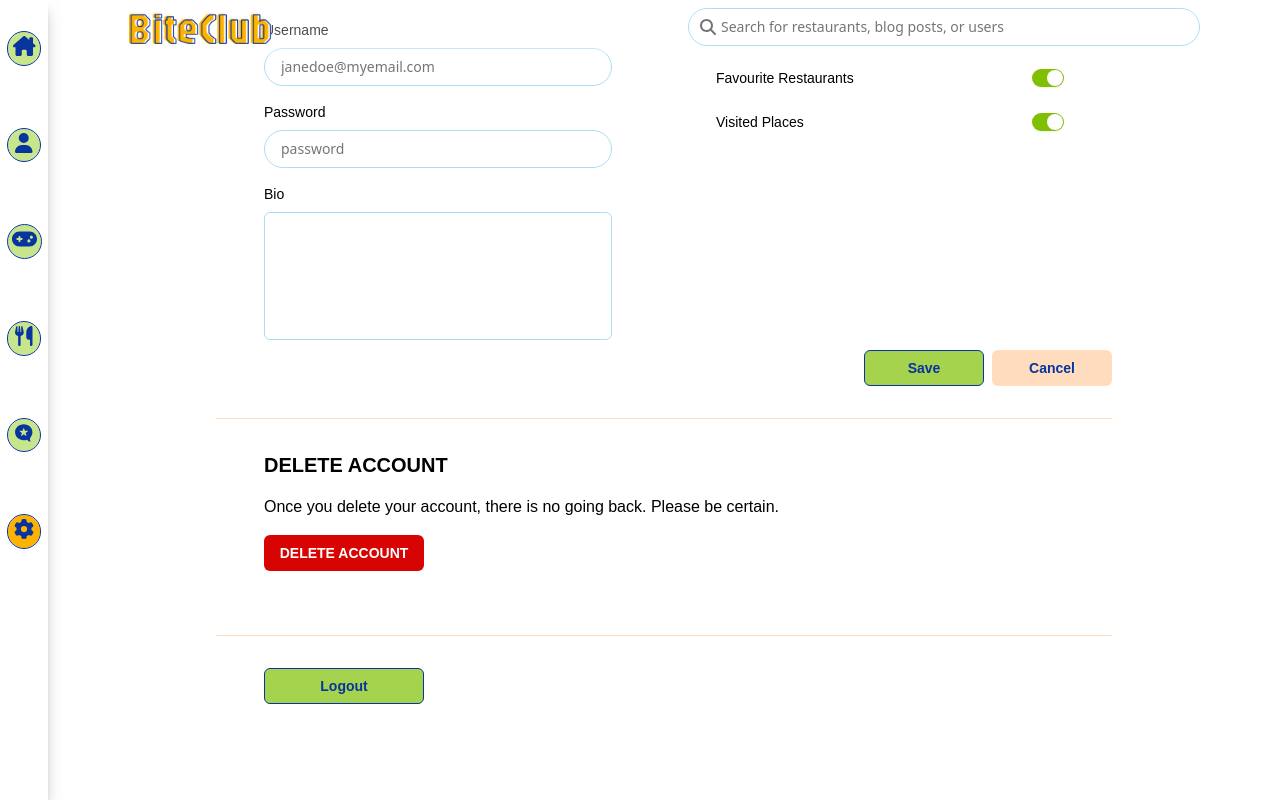
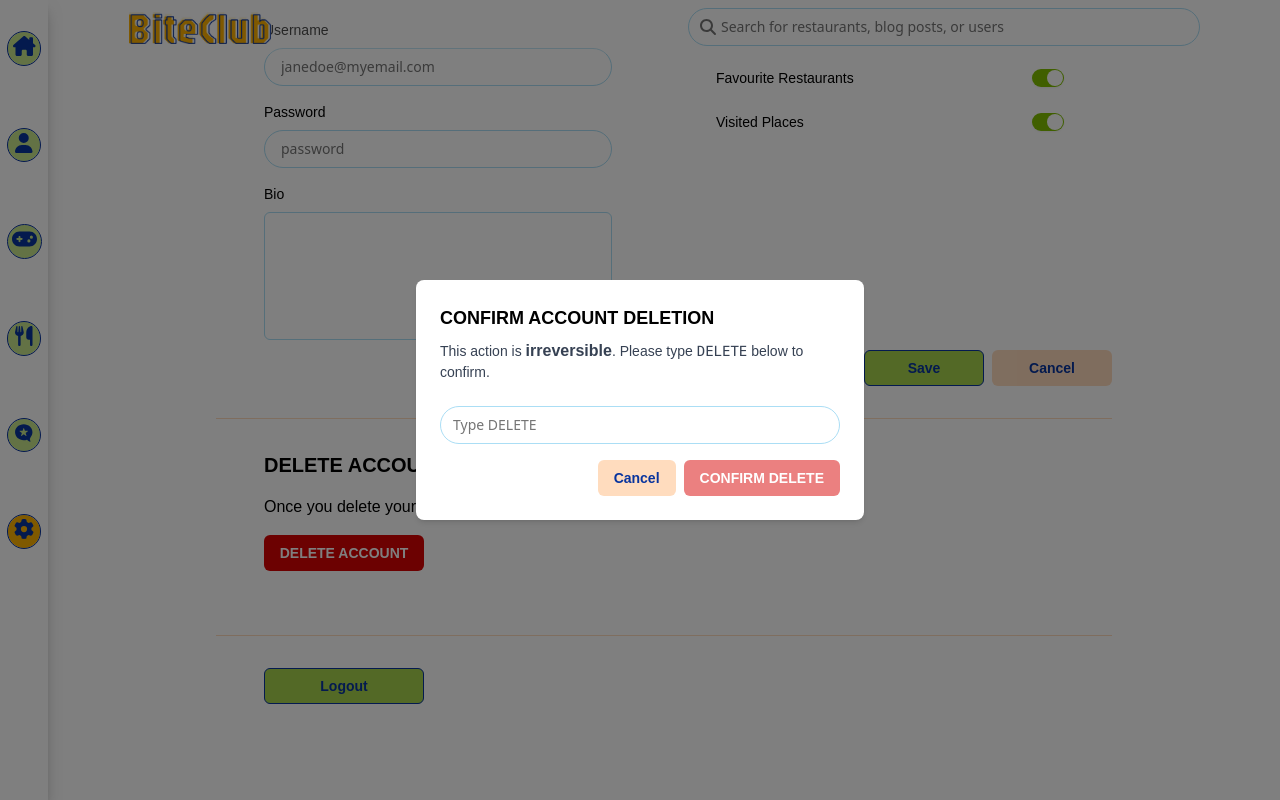
Before and after one commit to ochovhaniuk98/PRJ566NBB-02, a Next.js app in the folder biteclub/: page /users/settings in a window 1280 px wide. Both pictures are taken after a click on the button "DELETE ACCOUNT". Shown: the part 290-1090 px from the top of the page. Built offline with nearby package versions, Linux system fonts and the light colour scheme; no server answers; a web font is replaced by a local one.

Commit message:
ADD: Delete Button UI

```diff
--- a/biteclub/src/app/(auth)/delete-user/route.js
+++ b/biteclub/src/app/(auth)/delete-user/route.js
@@ -1,5 +1,5 @@
 // import { createClient } from '@/lib/auth/server'; // do not use. not useful
-import { createClient } from '@supabase/supabase-js'
+import { createClient } from '@supabase/supabase-js';
 import { NextResponse } from 'next/server';
 
 // Delete a User. See:
@@ -16,7 +16,7 @@ export async function POST(req) {
     return NextResponse.json({ error: '(delete-user) Missing userId' }, { status: 400 });
   }
 
-  const { error } = (await supabaseAdmin).auth.admin.deleteUser(userId);
+  const { error } = supabaseAdmin.auth.admin.deleteUser(userId);
 
   if (error) {
     return NextResponse.json({ error: error.message }, { status: 500 });
--- a/biteclub/src/app/(main)/users/settings/page.jsx
+++ b/biteclub/src/app/(main)/users/settings/page.jsx
@@ -9,6 +9,7 @@ import { Label } from '@/components/shared/Label';
 import { Switch } from '@/components/shared/Switch';
 import { Button } from '@/components/shared/Button';
 import { LogoutButton } from '@/components/auth/Logout-button';
+import { DeleteAccountButton } from '@/components/auth/Delete-account-button';
 import Avatar from '@/app/(auth)/account-setup/general/avatar';
 import { useRouter } from 'next/navigation';
 
@@ -25,20 +26,6 @@ export default function Settings() {
     };
     fetchUser();
   }, []);
-
-  const handleDeleteUser = async () => {
-    if (!user) return;
-
-    await fetch('/delete-user', {
-      method: 'POST',
-      headers: { 'Content-Type': 'application/json' },
-      body: JSON.stringify({ userId: user.id }),
-    });
-
-    await supabase.auth.signOut();
-    router.push('/');
-  };
-
 
   return (
     <MainBaseContainer>
@@ -99,9 +86,8 @@ export default function Settings() {
         <div className="w-4xl mt-8 py-8 px-12 border-t border-brand-peach">
           <h2 className="mb-4">Delete Account</h2>
           <p className="mb-4">Once you delete your account, there is no going back. Please be certain.</p>
-          <Button type="submit" className="w-40" variant="danger" disabled={false} onClick={handleDeleteUser}>
-            Delete Account
-          </Button>
+
+          <DeleteAccountButton user={user} />
         </div>
 
         <div className="w-4xl mt-8 py-8 px-12 border-t border-brand-peach">
--- /dev/null
+++ b/biteclub/src/components/auth/Delete-account-button.jsx
@@ -0,0 +1,60 @@
+'use client';
+
+import { useState } from 'react';
+import { createClient } from '@/lib/auth/client';
+import { useRouter } from 'next/navigation';
+import { Button } from '@/components/shared/Button';
+
+export function DeleteAccountButton({ user }) {
+  const [showModal, setShowModal] = useState(false);
+  const [confirmationText, setConfirmationText] = useState('');
+  const router = useRouter();
+  const supabase = createClient();
+
+  const handleDelete = async () => {
+    await fetch('/delete-user', {
+      method: 'POST',
+      headers: { 'Content-Type': 'application/json' },
+      body: JSON.stringify({ userId: user.id }),
+    });
+
+    await supabase.auth.signOut();
+    router.push('/');
+  };
+
+  return (
+    <>
+      <Button variant="danger" className="w-40" onClick={() => setShowModal(true)}>
+        Delete Account
+      </Button>
+
+      {showModal && (
+        <div className="fixed inset-0 bg-black/50 flex items-center justify-center z-50">
+          <div className="bg-white rounded-lg shadow-md p-6 w-full max-w-md">
+            <h2 className="text-lg font-bold mb-2">Confirm Account Deletion</h2>
+            <p className="mb-4 text-sm text-gray-700">
+              This action is <strong>irreversible</strong>. Please type <code>DELETE</code> below to confirm.
+            </p>
+
+            <input
+              type="text"
+              className="w-full border px-3 py-2 mb-4"
+              value={confirmationText}
+              onChange={e => setConfirmationText(e.target.value)}
+              placeholder="Type DELETE"
+            />
+
+            <div className="flex justify-end space-x-2">
+              <Button variant="secondary" onClick={() => setShowModal(false)}>
+                Cancel
+              </Button>
+              <Button variant="danger" disabled={confirmationText !== 'DELETE'} onClick={handleDelete}>
+                Confirm Delete
+              </Button>
+            </div>
+          </div>
+        </div>
+      )}
+    </>
+  );
+}
```
